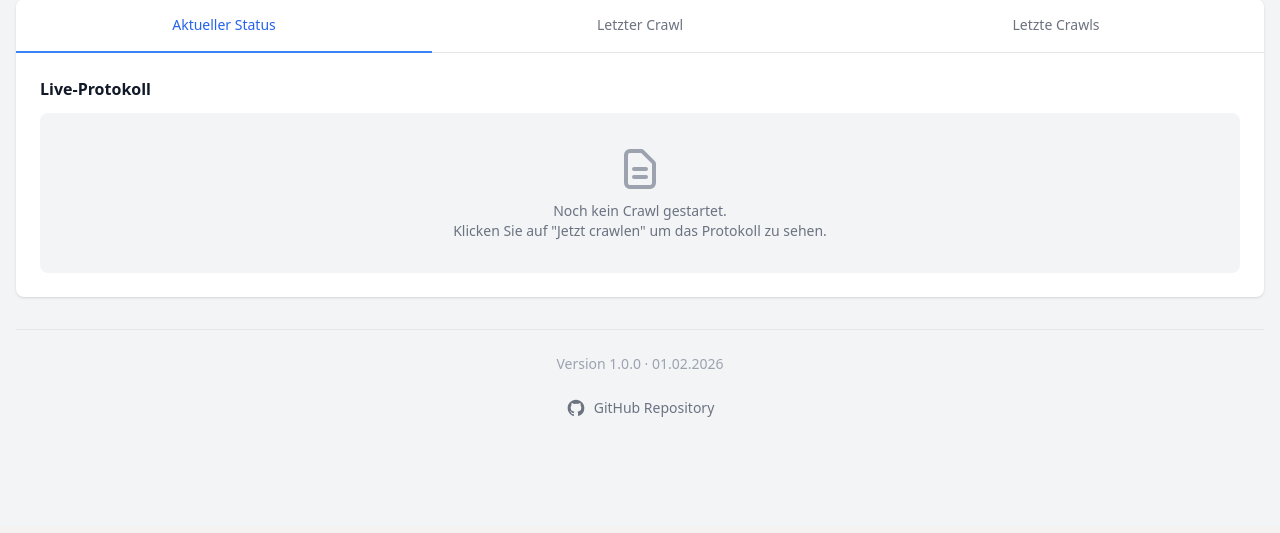
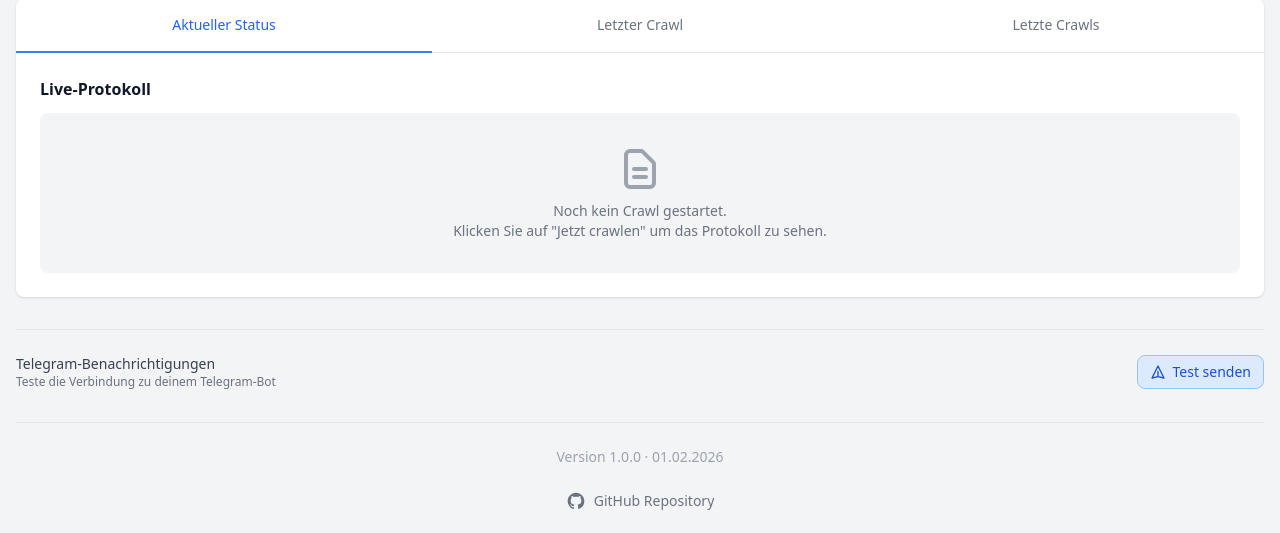
Before and after one commit to gilbert-grape/gilberts-yoga-helper, a FastAPI app: page /admin/crawl in a window 1280 px wide. Shown: the part 274-807 px from the top of the page. Before the commit the page ends 691 px from the top, so only its background shows below. Run offline with FastAPI, Linux system fonts and the light colour scheme; some libraries are stand-ins or nearby versions.

Commit message:
Add Telegram test button to Crawl page
- Button sends test notification via /api/v1/notifications/test
- Shows success/error feedback
- Loading spinner during request

Co-Authored-By: Claude Opus 4.5 <noreply@anthropic.com>

```diff
--- a/frontend/templates/admin/crawl_status.html
+++ b/frontend/templates/admin/crawl_status.html
@@ -12,6 +12,63 @@
 <div id="crawl-status">
     {% include "admin/_partials/_crawl_status.html" %}
 </div>
+
+{# Telegram Test Section #}
+<div class="mt-8 pt-6 border-t border-gray-200">
+    <div class="flex items-center justify-between">
+        <div>
+            <h3 class="text-sm font-medium text-gray-700">Telegram-Benachrichtigungen</h3>
+            <p class="text-xs text-gray-500">Teste die Verbindung zu deinem Telegram-Bot</p>
+        </div>
+        <button id="telegram-test-btn" type="button"
+                onclick="testTelegram()"
+                class="inline-flex items-center px-3 py-1.5 text-sm font-medium text-blue-700 bg-blue-100 border border-blue-300 rounded-lg hover:bg-blue-200 focus:outline-none focus:ring-2 focus:ring-blue-300">
+            <svg class="w-4 h-4 mr-1.5" fill="none" viewBox="0 0 24 24" stroke="currentColor">
+                <path stroke-linecap="round" stroke-linejoin="round" stroke-width="2" d="M12 19l9 2-9-18-9 18 9-2zm0 0v-8" />
+            </svg>
+            Test senden
+        </button>
+    </div>
+    <div id="telegram-result" class="mt-2 text-sm hidden"></div>
+</div>
+
+<script>
+async function testTelegram() {
+    const btn = document.getElementById('telegram-test-btn');
+    const result = document.getElementById('telegram-result');
+
+    // Disable button and show loading
+    btn.disabled = true;
+    btn.innerHTML = '<svg class="w-4 h-4 mr-1.5 animate-spin" fill="none" viewBox="0 0 24 24"><circle class="opacity-25" cx="12" cy="12" r="10" stroke="currentColor" stroke-width="4"></circle><path class="opacity-75" fill="currentColor" d="M4 12a8 8 0 018-8V0C5.373 0 0 5.373 0 12h4zm2 5.291A7.962 7.962 0 014 12H0c0 3.042 1.135 5.824 3 7.938l3-2.647z"></path></svg>Sende...';
+
+    try {
+        const response = await fetch('/api/v1/notifications/test', { method: 'POST' });
+        const data = await response.json();
+
+        result.classList.remove('hidden');
+        if (data.success) {
+            result.className = 'mt-2 text-sm text-green-600';
+            result.textContent = '✓ Test-Nachricht erfolgreich gesendet!';
+        } else {
+            result.className = 'mt-2 text-sm text-red-600';
+            result.textContent = '✗ ' + (data.error || 'Fehler beim Senden');
+        }
+    } catch (e) {
+        result.classList.remove('hidden');
+        result.className = 'mt-2 text-sm text-red-600';
+        result.textContent = '✗ Netzwerkfehler: ' + e.message;
+    }
+
+    // Reset button
+    btn.disabled = false;
+    btn.innerHTML = '<svg class="w-4 h-4 mr-1.5" fill="none" viewBox="0 0 24 24" stroke="currentColor"><path stroke-linecap="round" stroke-linejoin="round" stroke-width="2" d="M12 19l9 2-9-18-9 18 9-2zm0 0v-8" /></svg>Test senden';
+
+    // Hide result after 5 seconds
+    setTimeout(() => {
+        result.classList.add('hidden');
+    }, 5000);
+}
+</script>
 
 {# Version info #}
 <div class="mt-8 pt-6 border-t border-gray-200 text-center">
```
